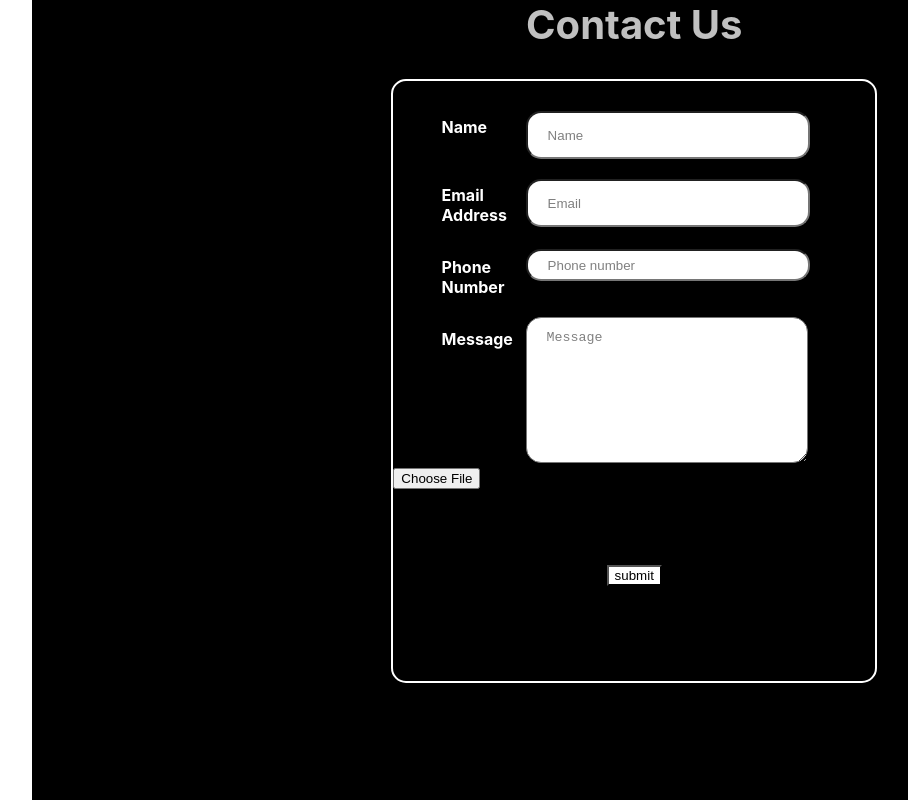
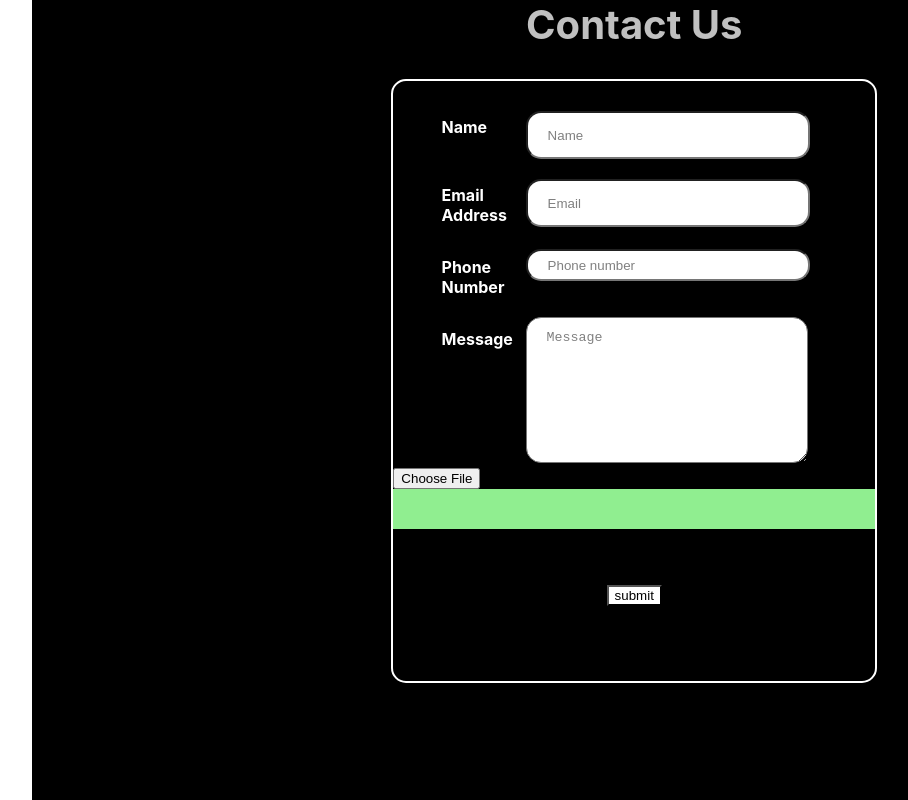
Before and after one commit to WilsonPeres/R2H-Portfolio-, a React (Create React App) app: page / in a window 1280 px wide. Shown: the part 1440-2240 px from the top of the page, without its empty margins (48-956 px from the left). Built offline with nearby package versions, Linux system fonts and the light colour scheme.

Commit message:
testing form

```diff
--- a/src/Componets/Contact/Contact.css
+++ b/src/Componets/Contact/Contact.css
@@ -86,6 +86,11 @@
 .errorMessage{
     padding-top: 100px;
 }
+.recaptchaContainer{
+    background-color: lightgreen;
+    width:100%;
+    height:40px;
+}
 
 @media (max-width: 750px) {
   .myForm {
--- a/src/Componets/Contact/Contact.js
+++ b/src/Componets/Contact/Contact.js
@@ -72,7 +72,7 @@ const initialState = {
               <h1 className="heading">Contact Us</h1>
 
 
-              <form className="myForm" onSubmit={this.handleSubmit} action="POST" data-netlify="true">
+              <form className="myForm" onSubmit={this.handleSubmit} method="POST" data-netlify="true">
 
                 <div className="formAlignment">
                   <p className="label--center">Name</p>
@@ -146,7 +146,7 @@ const initialState = {
                       />
                   </div>
 
-                  <div>
+                  <div className="recaptchaContainer">
                         <div data-netlify-recaptcha="true"></div>
                   </div>
 
```
